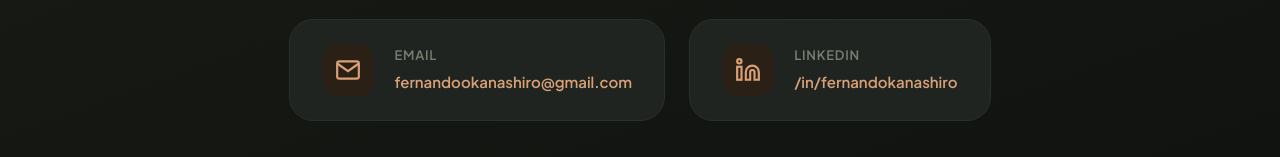
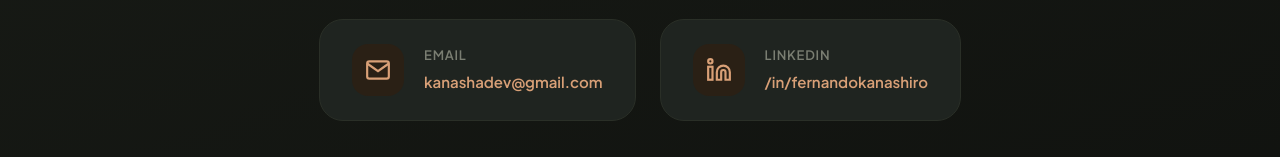
Before and after one commit to fernandok4/portfolio, a plain HTML site: page index.html in a window 1280 px wide. Shown: the part 5176-5333 px from the top of the page. Drawn offline with Linux system fonts and the light colour scheme.

Commit message:
chore: update contact email to kanashadev@gmail.com

```diff
--- a/index.html
+++ b/index.html
@@ -64,7 +64,7 @@
     },
     "contactPoint": {
       "@type": "ContactPoint",
-      "email": "fernandookanashiro@gmail.com",
+      "email": "kanashadev@gmail.com",
       "contactType": "customer support",
       "availableLanguage": ["Português", "Inglês"]
     },
@@ -91,7 +91,7 @@
       "addressCountry": "BR"
     },
     "areaServed": { "@type": "Country", "name": "Brasil" },
-    "email": "fernandookanashiro@gmail.com",
+    "email": "kanashadev@gmail.com",
     "hasOfferCatalog": {
       "@type": "OfferCatalog",
       "name": "Serviços de Desenvolvimento",
@@ -1100,7 +1100,7 @@
         </div>
 
         <div class="contact-ctas reveal reveal-d1">
-          <a href="mailto:fernandookanashiro@gmail.com" class="contact-cta" aria-label="Enviar email para Fernando Kanashiro">
+          <a href="mailto:kanashadev@gmail.com" class="contact-cta" aria-label="Enviar email para Fernando Kanashiro">
             <div class="contact-cta-icon" aria-hidden="true">
               <svg viewBox="0 0 24 24" fill="none" stroke="currentColor" stroke-width="2">
                 <path d="M4 4h16c1.1 0 2 .9 2 2v12c0 1.1-.9 2-2 2H4c-1.1 0-2-.9-2-2V6c0-1.1.9-2 2-2z"/>
@@ -1109,7 +1109,7 @@
             </div>
             <div>
               <div class="contact-cta-label">Email</div>
-              <div class="contact-cta-value">fernandookanashiro@gmail.com</div>
+              <div class="contact-cta-value">kanashadev@gmail.com</div>
             </div>
           </a>
 
@@ -1145,7 +1145,7 @@
         <a href="#portfolio">Portfólio</a>
         <a href="#sobre">Sobre</a>
         <a href="#contato">Contato</a>
-        <a href="mailto:fernandookanashiro@gmail.com">E-mail</a>
+        <a href="mailto:kanashadev@gmail.com">E-mail</a>
         <a href="https://github.com/fernando-kanashiro" target="_blank" rel="noopener noreferrer">GitHub</a>
       </nav>
       <p class="footer-copy">© 2026 Fernando Kanashiro</p>
```
